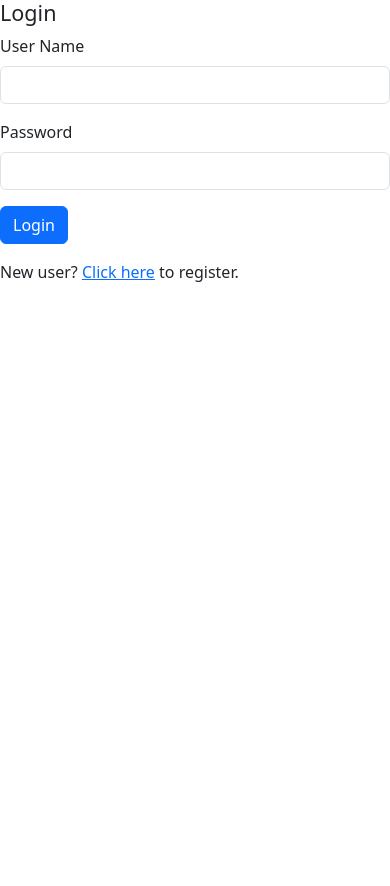
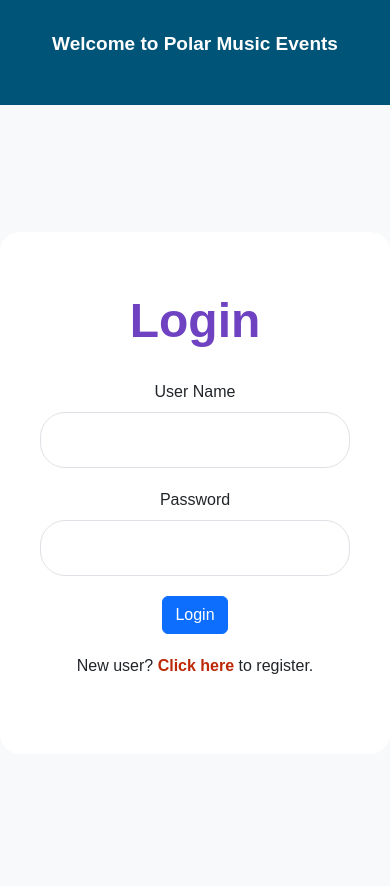
Before and after one commit to n10997148/IAB207Group6, a Flask app: page /login in a window 390 px wide. Before the commit the page ends 282 px from the top, so only its background shows below. Run offline with Flask 3, Linux system fonts and the light colour scheme; some libraries are stand-ins or nearby versions.

Commit message:
login/register css

```diff
--- /dev/null
+++ b/website/Static/style/loginStyle.css
@@ -0,0 +1,83 @@
+body {
+    font-family: 'Poppins', sans-serif;
+    background-color: #f8f9fa;
+    margin: 0;
+    display: flex;
+    align-items: center;
+    justify-content: center;
+    min-height: 105vh;
+    flex-direction: column;
+}
+
+/* Header banner */
+.header-banner {
+    width: 100%;
+    background-color: #005477;
+    padding: 30px 0;
+    color: white;
+    text-align: center;
+    font-size: 19px;
+    font-weight: bold;
+    position: fixed;
+    top: 0;
+    left: 0;
+    z-index: 1;
+}
+
+.header-banner a {
+    color: #fffb1d;
+    text-decoration: none;
+}
+
+/* Login container */
+.login-container {
+    max-width: 400px;
+    width: 100%;
+    background-color: white;
+    padding: 60px 40px;
+    border-radius: 20px;
+    text-align: center;
+    margin-top: 100px;
+}
+
+.login-title {
+    color: #6f42c1;
+    font-size: 3rem;
+    font-weight: 600;
+    margin-bottom: 30px;
+}
+
+/* Styling the input boxes */
+.form-control {
+    border-radius: 25px;
+    padding: 15px 20px;
+    font-size: 1rem;
+    margin-bottom: 20px;
+}
+
+/* Styling the Login button */
+.btn-login {
+    background-color: #005477;
+    color: white;
+    border-radius: 25px;
+    padding: 12px 20px;
+    width: 90%;
+    font-weight: bold;
+    font-size: 1.1rem;
+    margin-top: 10px;
+}
+
+/* Register link styling */
+.register-link {
+    margin-top: 20px;
+}
+
+.register-link a {
+    color: #bd2907;
+    font-weight: bold;
+    text-decoration: none;
+}
+
+.register-link a:hover {
+    text-decoration: underline;
+}
--- a/website/templates/base.html
+++ b/website/templates/base.html
@@ -5,9 +5,9 @@
     <meta name="viewport" content="width=device-width, initial-scale=1">
     <title>IAB207 Assignment 3</title>
     <link href="https://cdn.jsdelivr.net/npm/bootstrap@5.3.2/dist/css/bootstrap.min.css" rel="stylesheet" integrity="sha384-T3c6CoIi6uLrA9TneNEoa7RxnatzjcDSCmG1MXxSR1GAsXEV/Dwwykc2MPK8M2HN" crossorigin="anonymous">
-
+    {% block head %}
+    {% endblock %}
 </head>
-
 <body>
     <!-- Header -->
     <header>
--- a/website/templates/index.html
+++ b/website/templates/index.html
@@ -6,7 +6,7 @@
     <title>Polar Music Events</title>
     <link href="https://cdn.jsdelivr.net/npm/bootstrap@5.3.3/dist/css/bootstrap.min.css" rel="stylesheet"
     integrity="sha384-QWTKZyjpPEjISv5WaRU9OFeRpok6YctnYmDr5pNlyT2bRjXh0JMhjY6hW+ALEwIH" crossorigin="anonymous">
-    <link rel="stylesheet" href="Static/style/Indexstyle.css">
+    <link rel="stylesheet" href="{{ url_for('static', filename='style/Indexstyle.css') }}">
     <link rel="stylesheet" href="https://fonts.googleapis.com/css?family=Poppins">
 </head>
 
@@ -41,8 +41,8 @@
                 <ul class="navbar-nav ml-auto">
                   <li class="nav-item dropdown">
                     <div class="d-flex">
-                        <a href="user.html" class="btn btn-outline-black me-2">Login</a>
-                        <a href="register.html" class="btn btn-outline-black">Register</a>
+                      <a href="{{ url_for('auth.login') }}" class="btn btn-outline-black">Login</a>
+                      <a href="{{ url_for('auth.register') }}" class="btn btn-outline-black">Register</a>
                     </div>
                       </ul>
                   </li>
--- a/website/templates/register.html
+++ b/website/templates/register.html
@@ -7,7 +7,7 @@
     <title>Register - Polar Music Events</title>
     <link href="https://cdn.jsdelivr.net/npm/bootstrap@5.1.3/css/bootstrap.min.css" rel="stylesheet">
     <link href="https://fonts.googleapis.com/css2?family=Poppins:wght@400;600&display=swap" rel="stylesheet">
-    <link rel="stylesheet" href="registerStyle.css">
+    <link rel="stylesheet" href="{{ url_for('static', filename='style/registerStyle.css') }}">
 </head>
 
 <body>
--- a/website/templates/user.html
+++ b/website/templates/user.html
@@ -1,21 +1,28 @@
-{% include "base.html" %}
+{% extends "base.html" %}
 {% from "bootstrap5/form.html" import render_form %}
-{% block body %}
 
-<div class="page-header">
-    <h4>{{heading}}</h4>
+{% block head %}
+<link rel="stylesheet" href="{{ url_for('static', filename='style/loginStyle.css') }}">
+{% endblock %}
+
+{% block content %}
+<div class="header-banner">
+    <p>Welcome to Polar Music Events</p>
 </div>
 
-<!-- Form rendering is simple and easy if using WTForms and Bootstrap -->
-<div class="col-md-6">
-    {{render_form(form)}}
+<div class="login-container">
+    <h4 class="login-title">{{ heading }}</h4>
+
+    <!-- Login form rendering -->
+    <div class="col-md-12">
+        {{ render_form(form) }}
+    </div>
+
+    <!-- Link to register if not a user -->
+    {% if heading == 'Login' %}
+    <div class="register-link">
+        <p>New user? <a href="{{ url_for('auth.register') }}">Click here</a> to register.</p>
+    </div>
+    {% endif %}
 </div>
-
-<!-- When you have Login form, then show the user a link to register -->
-{% if heading == 'Login' %}
-<div class="col-md-4">
-    <p>New user? <a href="{{url_for('register')}}">Click here</a> to register.</p>
-</div>
-{% endif %}
-
 {% endblock %}
```
Also changed, not shown: website/Static/style/registerStyle.css (added, +83 -0 lines).
